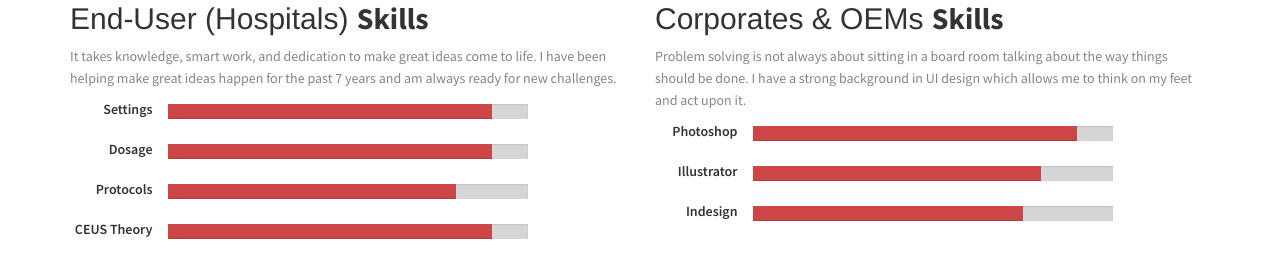
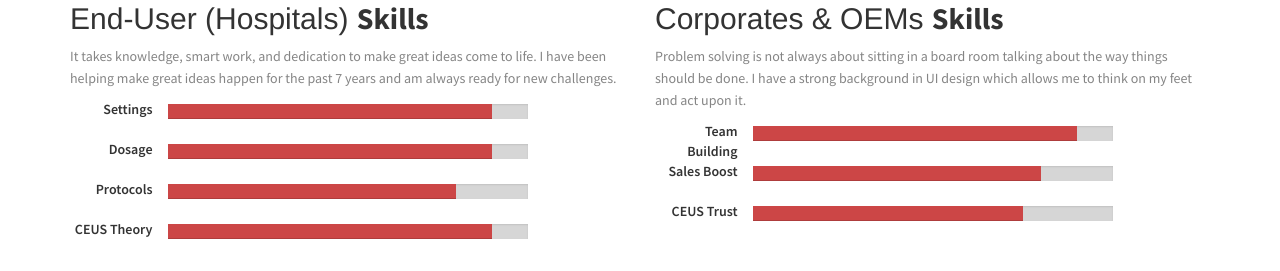
Before and after one commit to xdpapi60/gdcv.ceusconsulting.com, a plain HTML site: page index.html in a window 1280 px wide. Shown: the part 1920-2191 px from the top of the page. Drawn offline with Linux system fonts and the light colour scheme.

Commit message:
skills 4

```diff
--- a/index.html
+++ b/index.html
@@ -213,7 +213,7 @@
 
                     </p>
                     <div class="row">
-                        <div class="col-md-2 skilltitle">Photoshop</div>
+                        <div class="col-md-2 skilltitle">Team Building</div>
                         <div class="col-md-8">
                             <div class="progress">
                                 <div class="progress-bar" role="progressbar" aria-valuenow="90" aria-valuemin="0" aria-valuemax="100" style="width: 90%;">
@@ -223,7 +223,7 @@
                         </div>
                     </div>
                     <div class="row">
-                        <div class="col-md-2 skilltitle">Illustrator</div>
+                        <div class="col-md-2 skilltitle">Sales Boost</div>
                         <div class="col-md-8">
                             <div class="progress">
                                 <div class="progress-bar" role="progressbar" aria-valuenow="80" aria-valuemin="0" aria-valuemax="100" style="width: 80%;">
@@ -233,7 +233,7 @@
                         </div>
                     </div>
                     <div class="row">
-                        <div class="col-md-2 skilltitle">Indesign</div>
+                        <div class="col-md-2 skilltitle">CEUS Trust</div>
                         <div class="col-md-8">
                             <div class="progress">
                                 <div class="progress-bar" role="progressbar" aria-valuenow="75" aria-valuemin="0" aria-valuemax="100" style="width: 75%;">
```
